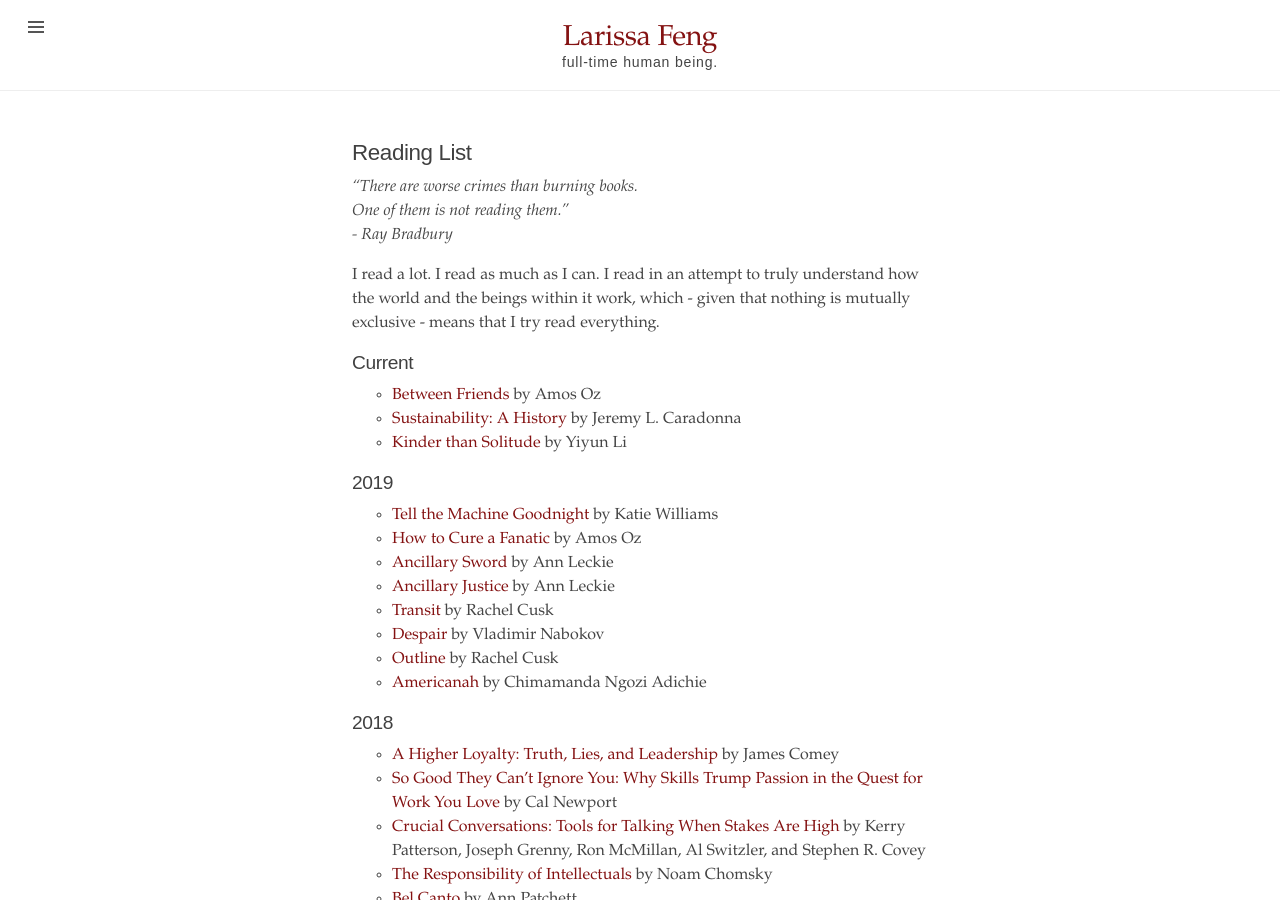
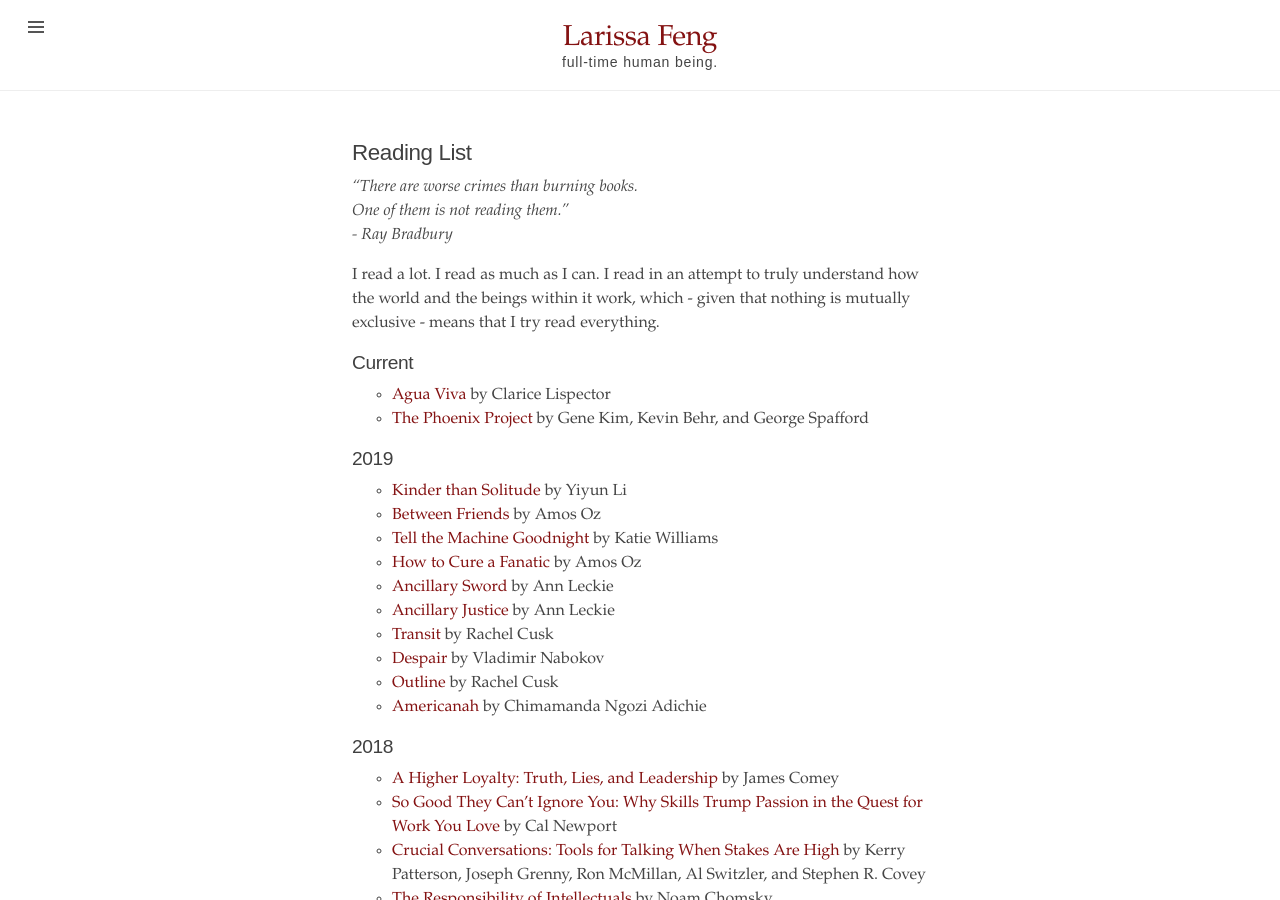
Before and after one commit to mondayrain/mondayrain.github.io, a Jekyll site: the page built from reading_list.md, in a window 1280 px wide and 900 px high. Built offline with Jekyll 4.4.1, drawn with Linux system fonts in a browser that asks for light colours.

Commit message:
Update reading_list.md

```diff
--- a/reading_list.md
+++ b/reading_list.md
@@ -10,12 +10,13 @@ title: Reading List
 I read a lot. I read as much as I can. I read in an attempt to truly understand how the world and the beings within it work, which - given that nothing is mutually exclusive - means that I try read everything.
 
 ## Current
-- [Between Friends](https://www.goodreads.com/book/show/17302874-between-friends) by Amos Oz
-- [Sustainability: A History](https://www.goodreads.com/book/show/21492074-sustainability) by Jeremy L. Caradonna
-- [Kinder than Solitude](https://www.goodreads.com/book/show/18077906-kinder-than-solitude) by Yiyun Li
+- [Agua Viva](https://www.goodreads.com/book/show/19185192-gua-viva) by Clarice Lispector
+- [The Phoenix Project](https://www.goodreads.com/book/show/17255186-the-phoenix-project) by Gene Kim, Kevin Behr, and George Spafford
 
 
 ## 2019
+- [Kinder than Solitude](https://www.goodreads.com/book/show/18077906-kinder-than-solitude) by Yiyun Li
+- [Between Friends](https://www.goodreads.com/book/show/17302874-between-friends) by Amos Oz
 - [Tell the Machine Goodnight](https://www.goodreads.com/book/show/36435424-tell-the-machine-goodnight) by Katie Williams
 - [How to Cure a Fanatic](https://www.goodreads.com/book/show/65260.How_to_Cure_a_Fanatic) by Amos Oz
 - [Ancillary Sword](https://www.goodreads.com/book/show/20706284-ancillary-sword) by Ann Leckie
```
